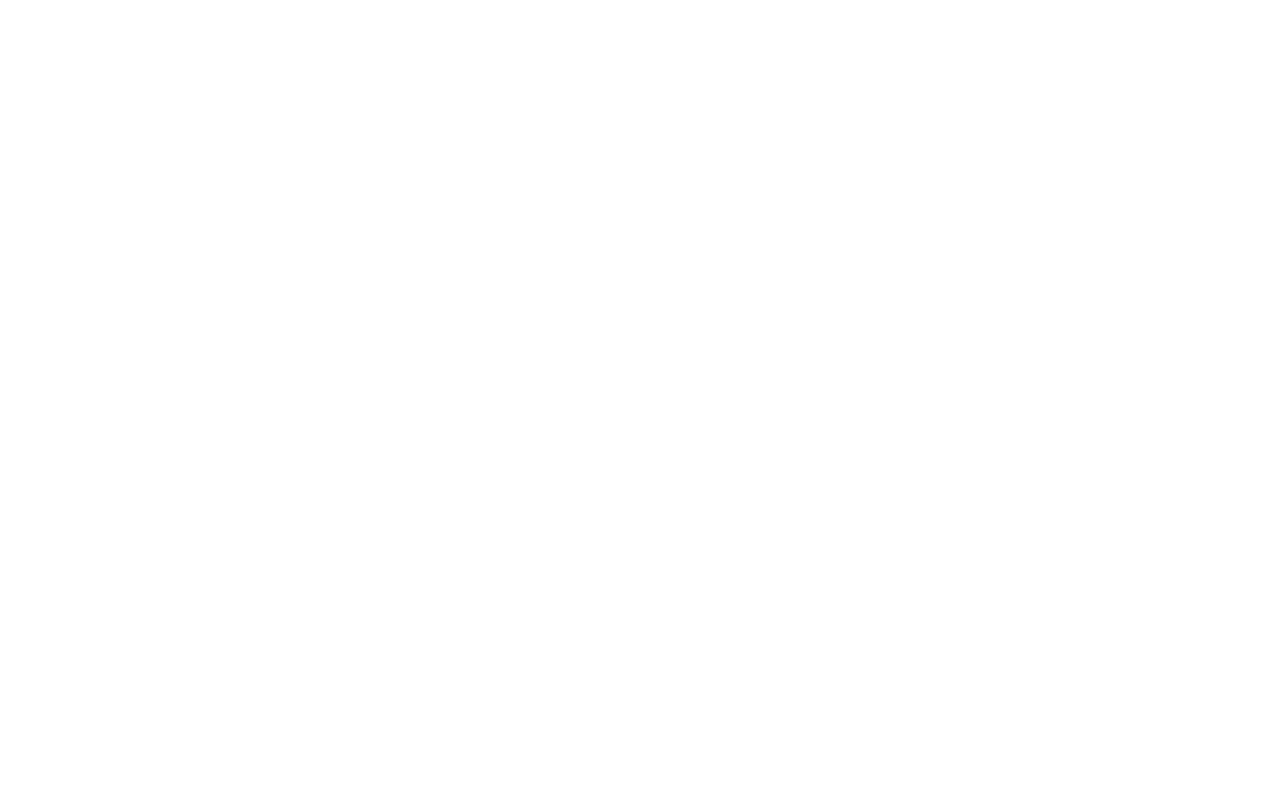
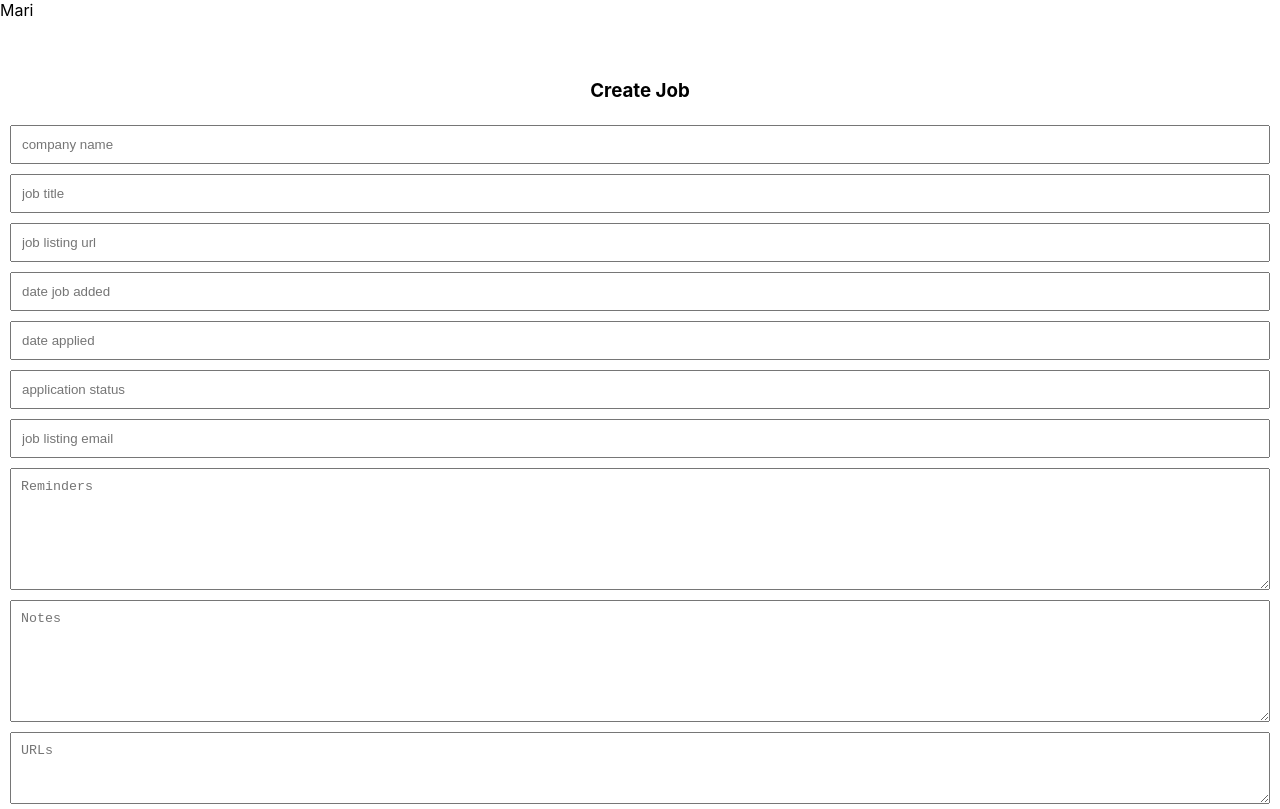
Before and after one commit to maripd/jobtracker_frontend, a React (Create React App) app in the folder client/: page /createPage in a window 1280 px wide. Before the commit this address had no page. Built offline with nearby package versions, Linux system fonts and the light colour scheme.

Commit message:
completed CreateJob component page

```diff
--- a/client/src/App.css
+++ b/client/src/App.css
@@ -67,17 +67,22 @@
 .reminders-container {
   margin: 10px;
   background-color: #C8D5D6;
-  text-align: center;
   border-radius: 5px;
+  padding: 0;
 }
 
 .jobdetails-container {
   display: flex;
-  margin: 0 auto;
   list-style-type: none;
   justify-content: space-between;
 }
 
+.mainremind-container {
+  display: flex;
+}
+
+
+
 p {
  font-size: 12px;
 }
--- a/client/src/App.js
+++ b/client/src/App.js
@@ -1,5 +1,6 @@
 import Home from './pages/Home'
 import JobDetails from './pages/JobDetails'
+import CreateJob from './pages/CreateJob'
 import { Routes, Route } from 'react-router-dom'
 
 const App = () => {
@@ -8,7 +9,9 @@ const App = () => {
       {/* <p>Hello</p> */}
       <Routes>
         <Route path="/" element={<Home />} />
+        {/* add :id to jobDetails */}
         <Route path="/jobDetails" element={<JobDetails />} />
+        <Route path="/createPage" element={<CreateJob />} />
       </Routes>
     </div>
   )
@@ -16,9 +19,9 @@ const App = () => {
 
 export default App
 
-{
-  /* <Route path="/createPage" element={<CreatePage />} />
+// {
+//   <Route path="/createPage" element={<CreateJob />} />
 
-        <Route path="/jobDetails/:id" element={<SignUpPage />} />
-        <Route path="/signUp" element={<EditPage />} /> */
-}
+//         <Route path="/jobDetails/:id" element={<SignUpPage />} />
+//         <Route path="/signUp" element={<EditPage />} />
+// }
--- /dev/null
+++ b/client/src/pages/CreateJob.js
@@ -0,0 +1,32 @@
+import createjob from './createjob.css'
+
+const CreateJob = () => {
+  return (
+    <div className="main-container">
+      <header>Mari</header>
+      <form>
+        <h3>Create Job</h3>
+        <input className="form-item" placeholder="company name" />
+        <input className="form-item" placeholder="job title" />
+        <input className="form-item" type="url" placeholder="job listing url" />
+        <input className="form-item" placeholder="date job added" />
+        <input className="form-item" placeholder="date applied" />
+        <input className="form-item" placeholder="application status" />
+        <input className="form-item" placeholder="job listing email" />
+        <textarea
+          className="form-item"
+          id="textarea-reminder"
+          placeholder="Reminders"
+        />
+        <textarea
+          className="form-item"
+          id="textarea-notes"
+          placeholder="Notes"
+        />
+        <textarea className="form-item" id="textarea-urls" placeholder="URLs" />
+      </form>
+    </div>
+  )
+}
+
+export default CreateJob
--- /dev/null
+++ b/client/src/pages/createjob.css
@@ -0,0 +1,25 @@
+
+form {
+  display: flex;
+  flex-direction: column;
+}
+
+h3 {
+  text-align: center;
+}
+.form-item {
+  padding: 10px;
+  margin: 5px 10px;
+}
+
+header {
+  height:  60px;
+}
+
+#textarea-reminder, #textarea-notes {
+  height: 100px;
+}
+
+#textarea-urls {
+  height: 50px;
+}
```
Also changed, not shown: client/src/components/CreateJob.js (deleted), client/src/components/EditJob.js (deleted), client/src/components/SignUpForm.js (deleted), client/src/pages/CreatePage.js (deleted).
